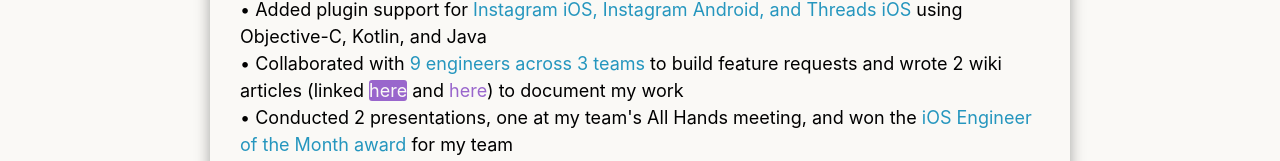
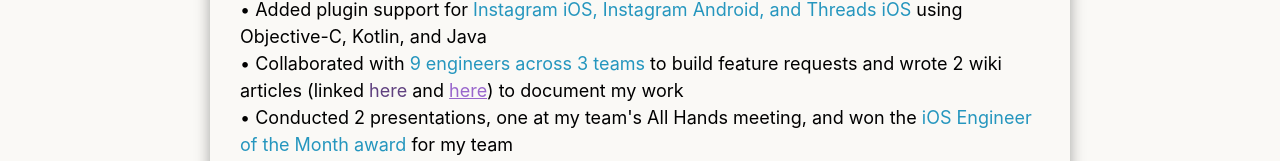
Before and after one commit to KareemDaCosta/kareem-dacosta-personal-website, a React (Create React App) app: page /experience in a window 1280 px wide. In both pictures the pointer is over the link 388 px from the left and 598 px from the top of the page. Shown: the part 508-669 px from the top of the page. Built offline with nearby package versions, Linux system fonts and the light colour scheme.

Commit message:
Changed hyperlinks

```diff
--- a/src/components/Experience/ExperienceCard/ExperienceCard.css
+++ b/src/components/Experience/ExperienceCard/ExperienceCard.css
@@ -67,24 +67,22 @@
 }
 
 .experience-description a {
+  text-decoration: underline;
   outline: none;
   color: #9966cc;
 }
 
 .experience-description a:visited {
-  color: #5f17a7;
+  color: #6b1eb8;
 }
 
 .experience-description a:hover {
-  color: #faf9f6;
-  background-color: #9966cc;
-  border-radius: 3px;
+  text-decoration: none;
+  color: #5f407f;
 }
 
 .experience-description a:visited:hover {
-  color: #faf9f6;
-  background-color: #5f17a7;
-  border-radius: 3px;
+  color: #451377;
 }
 
 .experience-map {
--- a/src/components/Projects/ProjectCard/ProjectCard.css
+++ b/src/components/Projects/ProjectCard/ProjectCard.css
@@ -1,4 +1,5 @@
 .project-description a {
+  text-decoration: underline;
   outline: none;
   color: #9966cc;
 }
@@ -8,15 +9,12 @@
 }
 
 .project-description a:hover {
-  color: #faf9f6;
-  background-color: #9966cc;
-  border-radius: 3px;
+  text-decoration: none;
+  color: #5f407f;
 }
 
 .project-description a:visited:hover {
-  color: #faf9f6;
-  background-color: #5f17a7;
-  border-radius: 3px;
+  color: #451377;
 }
 
 .project-card {
```
